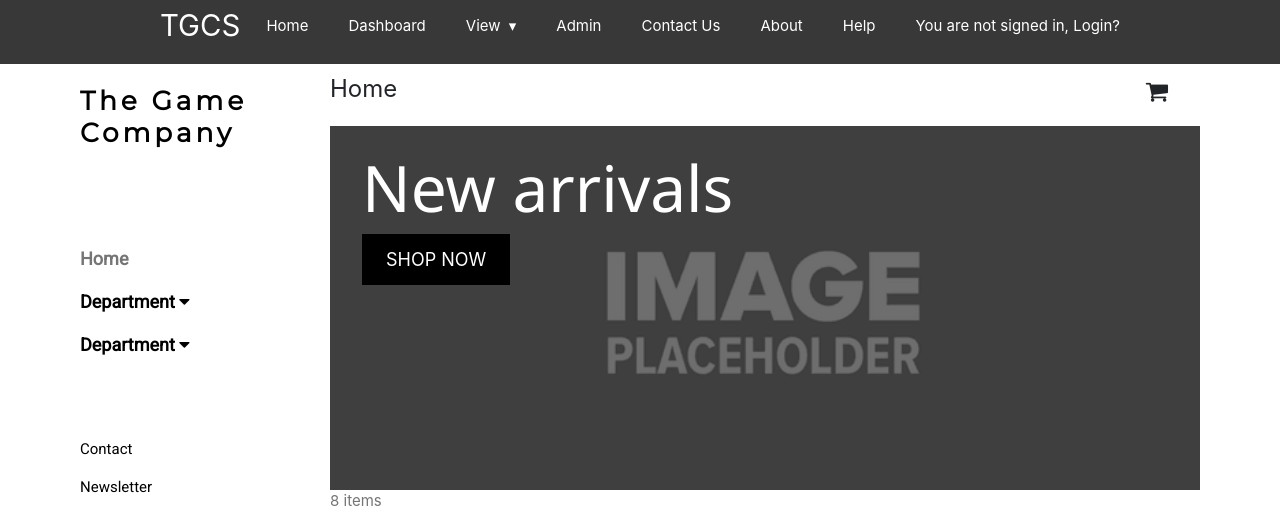
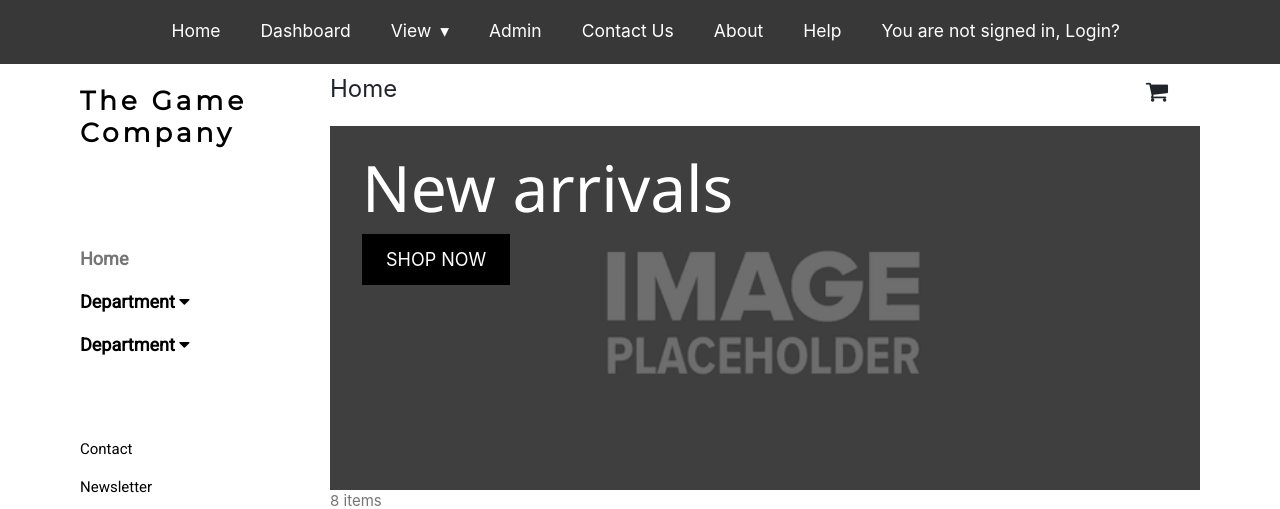
Before and after one commit to AbzDev/ShopWebsiteTemplate, a Django app: page /shop/ in a window 1280 px wide. Shown: the top 509 px of the page. Run offline with Django 3.2, Linux system fonts and the light colour scheme; parts of the project's set-up code (start-up, migrations or seed data) failed here and were passed over; some libraries are stand-ins or nearby versions.

Commit message:
minor update

```diff
--- a/ExampleStore/templates/html/home.html
+++ b/ExampleStore/templates/html/home.html
@@ -23,7 +23,46 @@
 		<script src=" {% static "js/uisearch.js" %}"></script>
 		<script>
 		  new UISearch( document.getElementById( 'sb-search' ) );
-		</script>
+    </script>
+    <style>
+      #test{
+
+    -webkit-animation: fadein 1s; /* Safari, Chrome and Opera > 12.1 */
+       -moz-animation: fadein 1s; /* Firefox < 16 */
+        -ms-animation: fadein 1s; /* Internet Explorer */
+         -o-animation: fadein 1s; /* Opera < 12.1 */
+            animation: fadein 1s;
+}
+
+@keyframes fadein {
+    from { opacity: 0; }
+    to   { opacity: 1; }
+}
+
+/* Firefox < 16 */
+@-moz-keyframes fadein {
+    from { opacity: 0; }
+    to   { opacity: 1; }
+}
+
+/* Safari, Chrome and Opera > 12.1 */
+@-webkit-keyframes fadein {
+    from { opacity: 0; }
+    to   { opacity: 1; }
+}
+
+/* Internet Explorer */
+@-ms-keyframes fadein {
+    from { opacity: 0; }
+    to   { opacity: 1; }
+}
+
+/* Opera < 12.1 */
+@-o-keyframes fadein {
+    from { opacity: 0; }
+    to   { opacity: 1; }
+}
+    </style>
     <style>
 
     .w3-sidebar a {font-family: "Roboto", sans-serif}
@@ -44,6 +83,7 @@
 
     </style>
   </head>
+  <div id="test">
   <body class="w3-content" style="max-width:90%; padding-top: 5.5%;">
     {% include "../base.html" %}
     {% include "./sidenav.html" %}
@@ -255,4 +295,5 @@
   <!-- Modal End -->
 </div>
 </body>
+</div>
 </html>
--- a/ExampleStore/templates/html/navbar.html
+++ b/ExampleStore/templates/html/navbar.html
@@ -159,15 +159,18 @@
 	 margin: 0 auto;
 	 padding: 10px;
 }
+ #testnav{
+	 font-size: 17.5px;
+}
 
 
 </style>
 <section class="navigation fixed-top">
     <div class="nav-container">
         <div class="brand">
-            <a href="/">TGCS</a>
+            <a href="/" style="font-size: 30px; padding-top: 20px;">TGCS</a>
         </div>
-        <nav class=>
+        <nav id="testnav">
             <div class="nav-mobile"><a id="nav-toggle" href="#!"><span></span></a></div>
             <ul class="nav-list">
             <li>
```
Also changed, not shown: ExampleStore/db.sqlite3.
